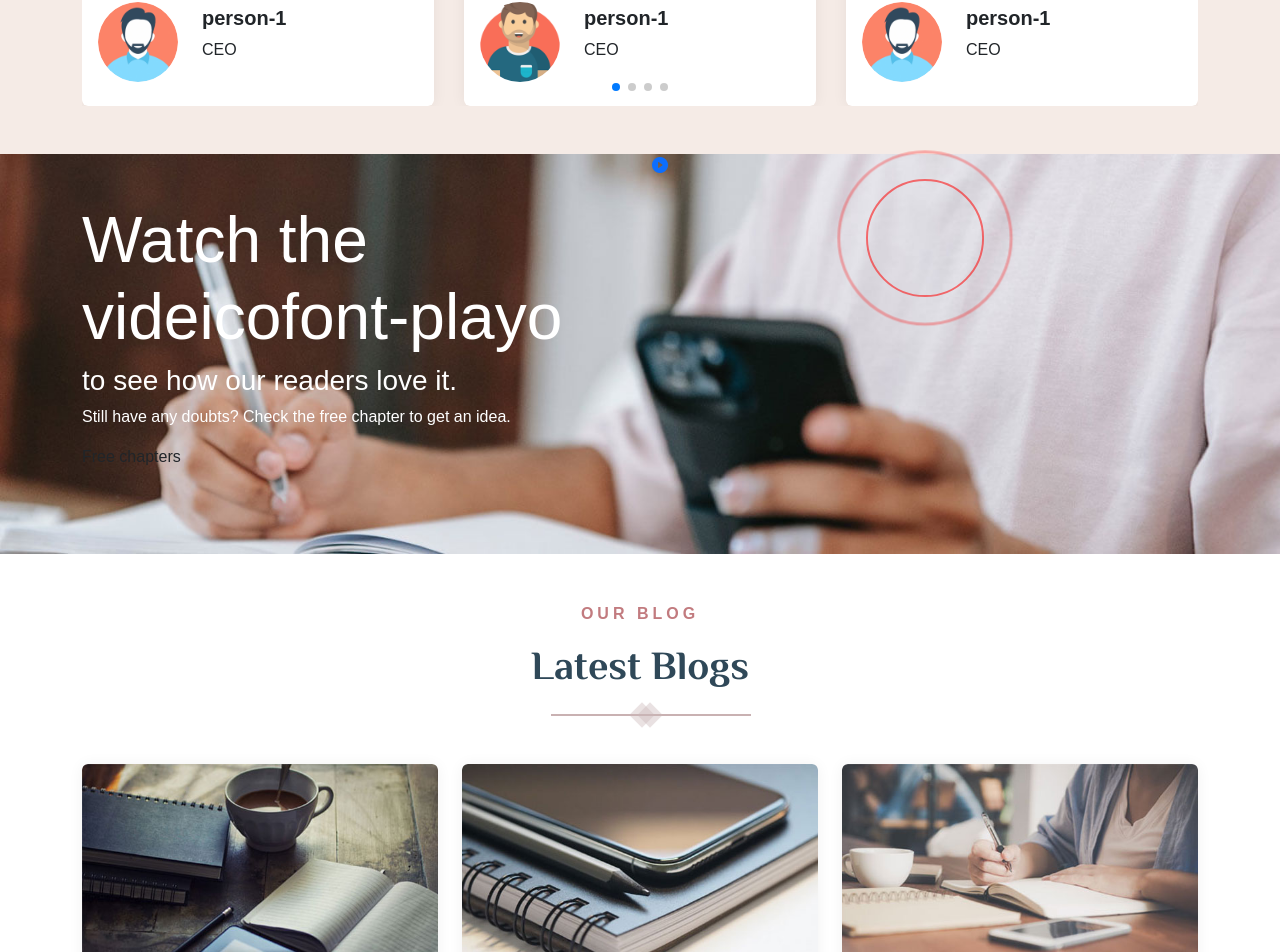
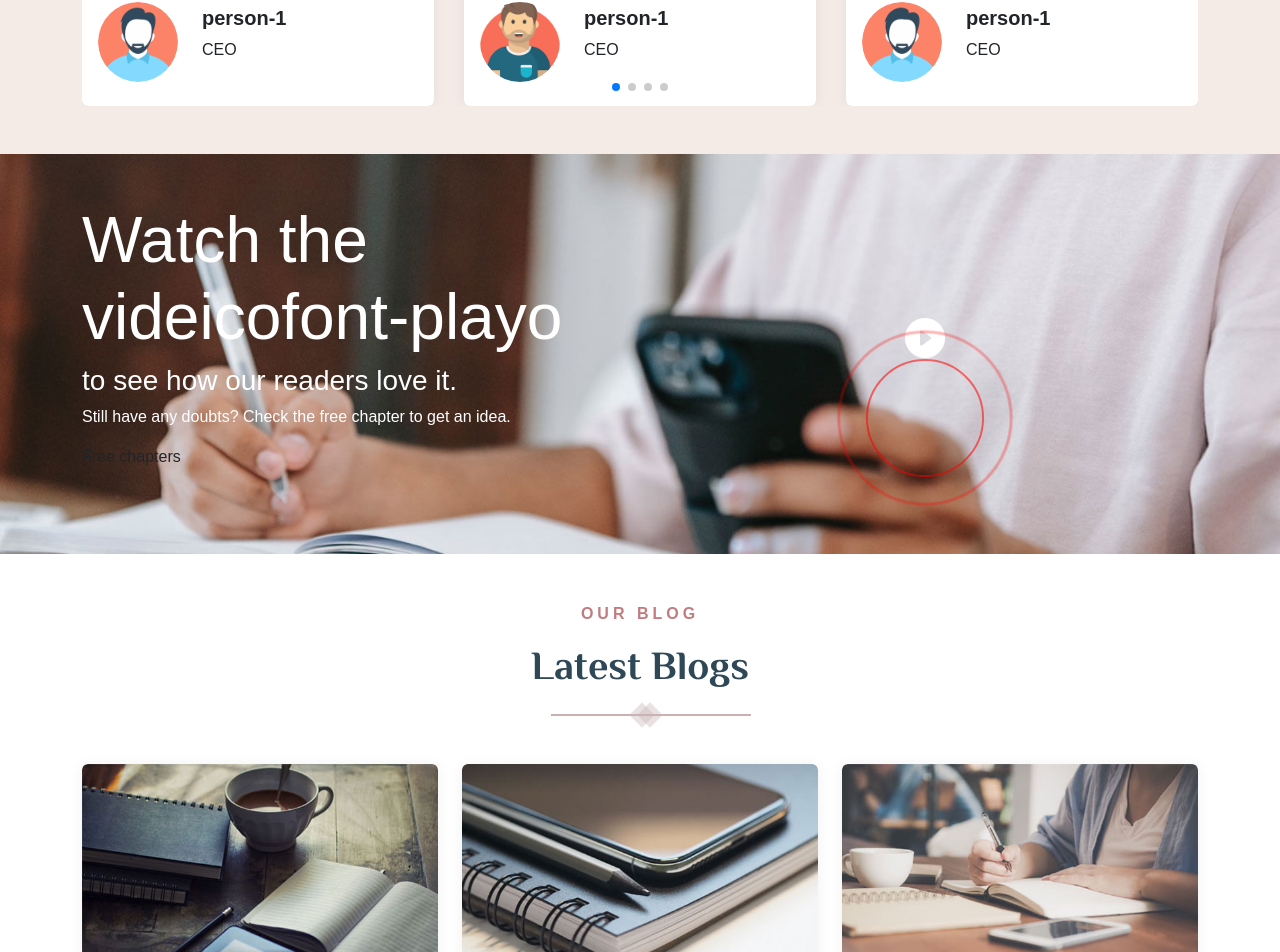
Before and after one commit to Khushbupatel05/pr-5-Bootstrap-landingpage, a React (Vite) app: page / in a window 1280 px wide. Shown: the part 7379-8331 px from the top of the page. Built offline with nearby package versions, Linux system fonts and the light colour scheme.

Commit message:
small change

```diff
--- a/src/Components/Video.jsx
+++ b/src/Components/Video.jsx
@@ -22,17 +22,16 @@ const Video = () => {
             </div>
           </div>
           <div className="col-md-6">
-            <div className="ctav4__video-btn">
+            <div className="ctav4__ video-btn ">
               <a
                 href="https://youtu.be/dkxiTpwm0hs"
                 className="glightbox3 video-btn">
-               <i class="bi bi-play-circle-fill"></i>
+               <i className="bi bi-play-circle-fill text-white d-flex  justify-content-center  fs-1"></i>
               </a>
               <div className="promo-video">
-                <div className="waves-block">
+                <div className="waves-block ">
                   <div className="waves wave-1"></div>
                   <div className="waves wave-2"></div>
-
                 </div>
               </div>
             </div>
--- a/src/index.css
+++ b/src/index.css
@@ -4,6 +4,7 @@
   box-sizing: border-box;
   list-style: none;
   font-family: "Poppins", sans-serif;
+  text-decoration: none !important;
 }
 
 header {
@@ -494,7 +495,9 @@ header {
 
 .video-btn i {
   position: relative;
-  top: 50%;
+  margin-top: 30% !important;
+
+
 }
 
 .icon-color {
```
